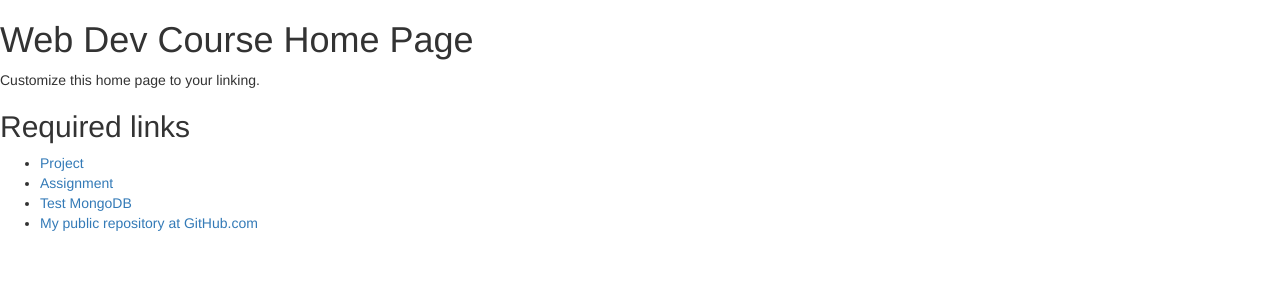
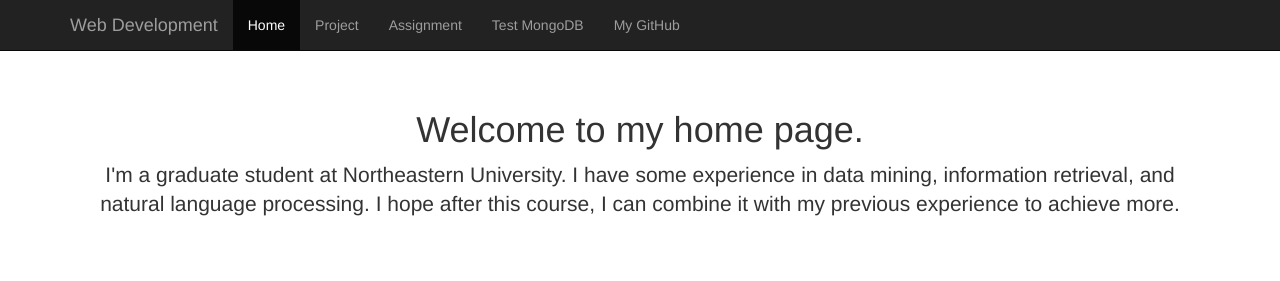
Before and after one commit to GH-Zhou/zhou-guiheng-webdev, a website: page public/index.html in a window 1280 px wide. Drawn offline with nearby package versions, Linux system fonts and the light colour scheme.

Commit message:
Update public index page.

```diff
--- /dev/null
+++ b/public/css/index_style.css
@@ -0,0 +1,7 @@
+body {
+  padding-top: 50px;
+}
+.starter-template {
+  padding: 40px 15px;
+  text-align: center;
+}
--- a/public/index.html
+++ b/public/index.html
@@ -1,19 +1,41 @@
 <!DOCTYPE html>
 <html lang="en">
 <head>
-    <meta charset="UTF-8">
-    <title>Web Dev Course Home Page</title>
+    <meta charset="utf-8">
+    <meta http-equiv="X-UA-Compatible" content="IE=edge">
+    <meta name="viewport" content="width=device-width, initial-scale=1">
+    <!-- The above 3 meta tags *must* come first in the head; any other head content must come *after* these tags -->
+    <meta name="description" content="">
+    <meta name="author" content="">
+
+    <title>Guiheng Zhou's Home Page</title>
+
+    <!-- Bootstrap core CSS -->
     <link href="assignment/vendor/bootstrap/dist/css/bootstrap.min.css" rel="stylesheet">
+
+    <!-- Custom styles for this template -->
+    <link href="css/index_style.css" rel="stylesheet">
+
 </head>
+
 <body>
-    <h1>Web Dev Course Home Page</h1>
 
-    <p>
-        Customize this home page to your linking.
-    </p>
-
-    <h2>Required links</h2>
-    <ul>
+<nav class="navbar navbar-inverse navbar-fixed-top">
+    <div class="container">
+        <div class="navbar-header">
+            <button type="button" class="navbar-toggle collapsed" data-toggle="collapse" data-target="#navbar" aria-expanded="false" aria-controls="navbar">
+                <span class="sr-only">Toggle navigation</span>
+                <span class="icon-bar"></span>
+                <span class="icon-bar"></span>
+                <span class="icon-bar"></span>
+            </button>
+            <a class="navbar-brand" href="#">Web Development</a>
+        </div>
+        <div id="navbar" class="collapse navbar-collapse">
+            <ul class="nav navbar-nav">
+                <li class="active">
+                    <a href="index.html">Home</a>
+                </li>
                 <li>
                     <a href="project/index.html">Project</a>
                 </li>
@@ -24,8 +46,28 @@
                     <a href="test/index.html">Test MongoDB</a>
                 </li>
                 <li>
-            <a href="https://github.com/GH-Zhou/zhou-guiheng-webdev">My public repository at GitHub.com</a>
+                    <a href="https://github.com/GH-Zhou/zhou-guiheng-webdev">My GitHub</a>
                 </li>
             </ul>
+        </div><!--/.nav-collapse -->
+    </div>
+</nav>
+
+<div class="container">
+
+    <div class="starter-template">
+        <h1>Welcome to my home page.</h1>
+        <p class="lead">I'm a graduate student at Northeastern University. I have some experience in data mining, information retrieval, and natural language processing. I hope after this course, I can combine it with my previous experience to achieve more.</p>
+    </div>
+
+</div><!-- /.container -->
+
+
+<!-- Bootstrap core JavaScript
+================================================== -->
+<!-- Placed at the end of the document so the pages load faster -->
+<script src="https://ajax.googleapis.com/ajax/libs/jquery/1.12.4/jquery.min.js"></script>
+<script>window.jQuery || document.write('<script src="../../assets/js/vendor/jquery.min.js"><\/script>')</script>
+<script src="assignment/vendor/bootstrap/dist/js/bootstrap.min.js"></script>
 </body>
 </html>
```
Also changed, not shown: public/assignment/page/page-list.html (+1 -1 lines). Lines whose indentation alone changed are shown as unchanged.
